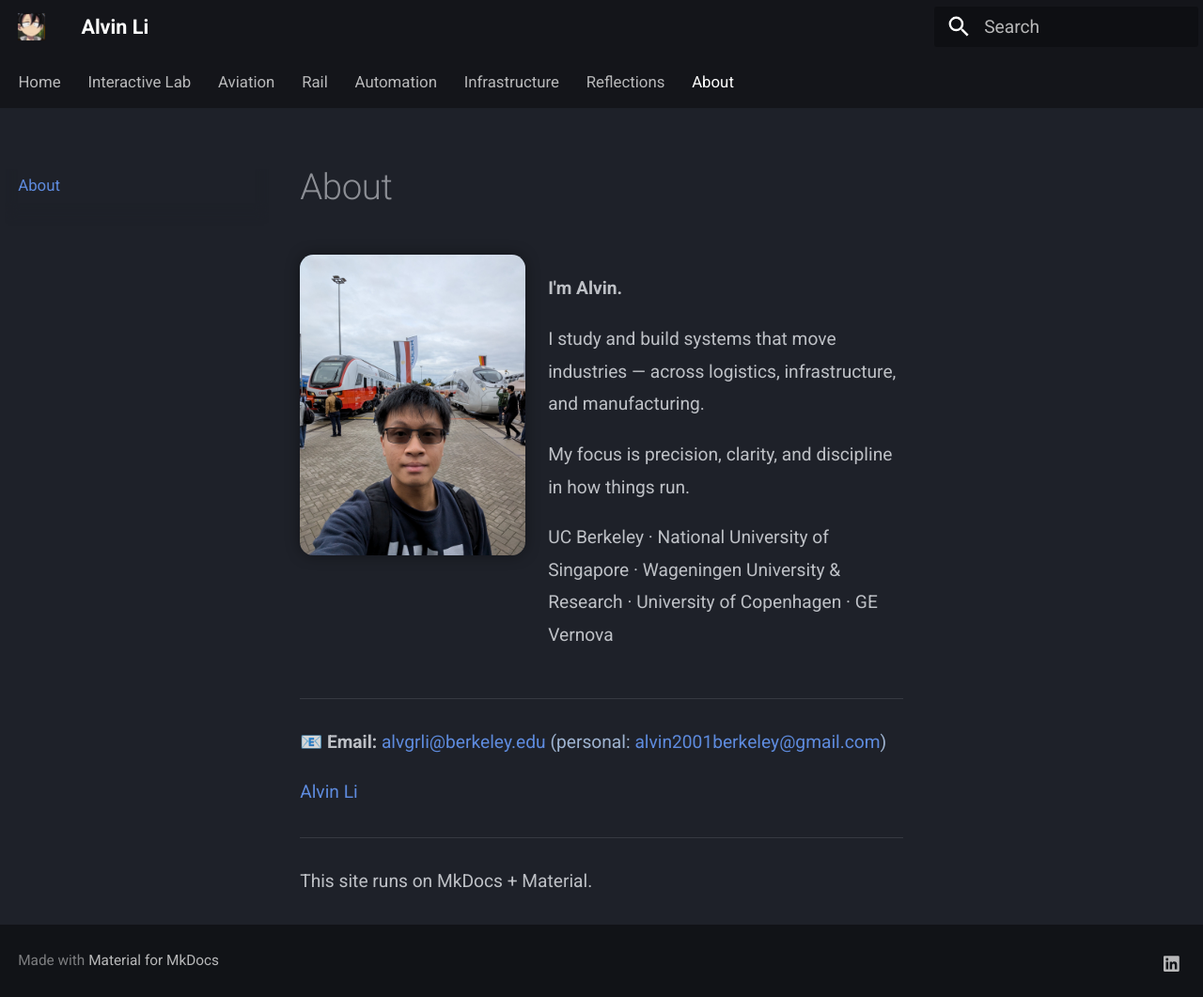
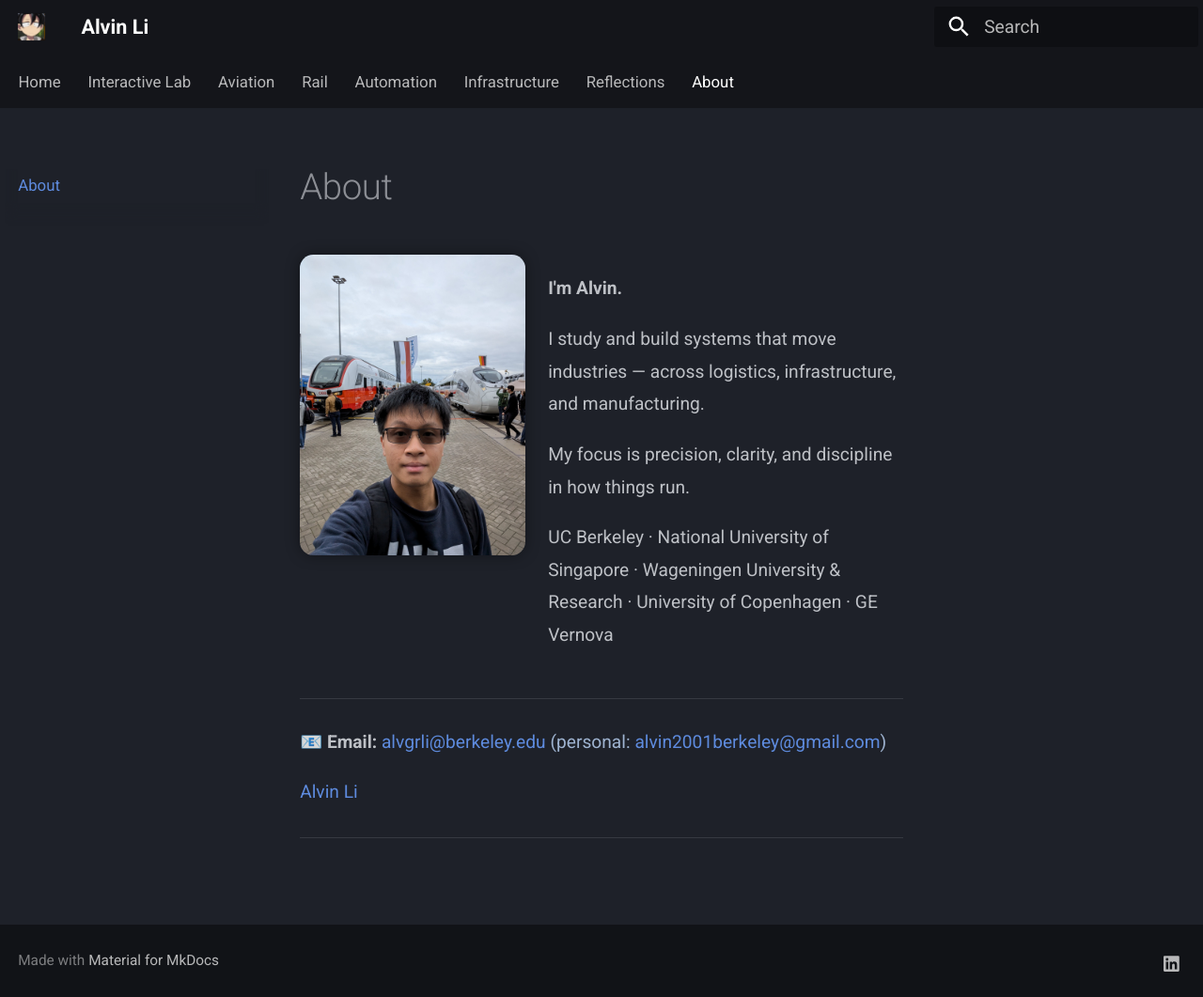
Before and after one commit to alvvvli/alvin-site, an MkDocs documentation site: the page built from docs/about.md, in a window 1280 px wide and 1061 px high. Shown: the whole window at 94% size. Built offline with MkDocs 1.6.1 and Material for MkDocs 9.7.7, drawn with Linux system fonts in a browser that asks for light colours; comment, search, counter and statistics services are not loaded.

Commit message:
Update about.md

```diff
--- a/docs/about.md
+++ b/docs/about.md
@@ -67,5 +67,3 @@
 </div>
 
 ---
-
-This site runs on MkDocs + Material.
```
